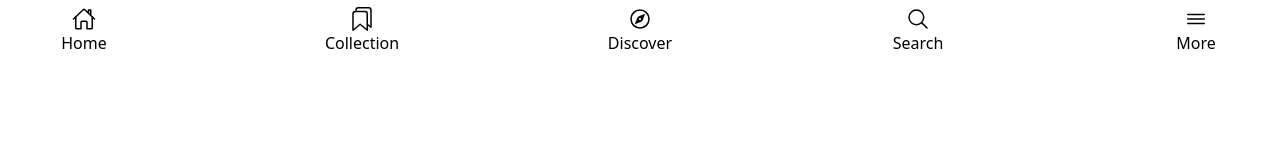
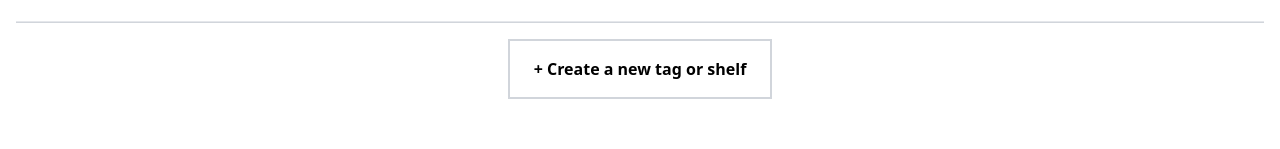
Before and after one commit to Honey-Sharma-git/Responsive, a website: page build/collection.html in a window 1280 px wide. Shown: the part 1013-1162 px from the top of the page. Before the commit the page ends 1076 px from the top, so only its background shows below. Drawn offline with nearby package versions, Linux system fonts and the light colour scheme.

Commit message:
Add button and bottom margin to main

```diff
--- a/build/collection.html
+++ b/build/collection.html
@@ -85,7 +85,7 @@
         </section>
       </a>
     </header>
-    <main class="flex flex-col items-center p-4">
+    <main class="flex flex-col items-center p-4 mb-16">
       <!-- SHELVES SECTION -->
       <h2 class="font-bold text-xl w-full text-center">SHELVES</h2>
       <hr class="w-1/3 my-2 mb-4 bg-gray-300 h-[2px]" />
@@ -246,6 +246,9 @@
           <a href="" class="text-emerald-700 font-bold text-lg m-4">SEE ALL</a>
           <hr class="w-full my-2 mb-4 bg-gray-300 h-[2px]" />
         </section>
+        <button class="border-2 border-gray-300 p-4 px-6 font-bold mb-4">
+          + Create a new tag or shelf
+        </button>
       </article>
     </main>
 
```
Also changed, not shown: build/css/style.css.
